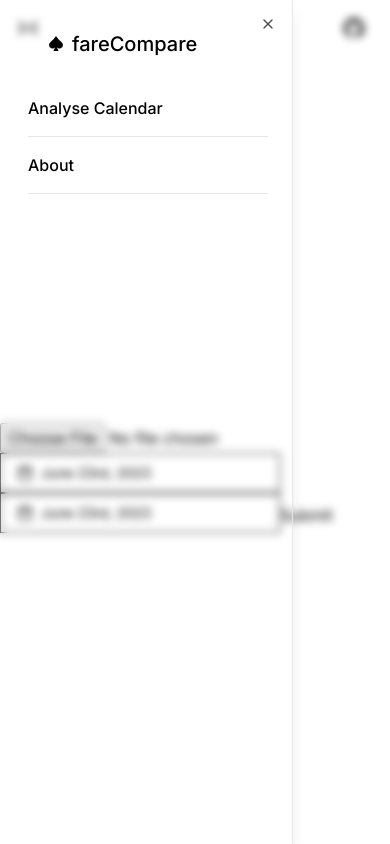
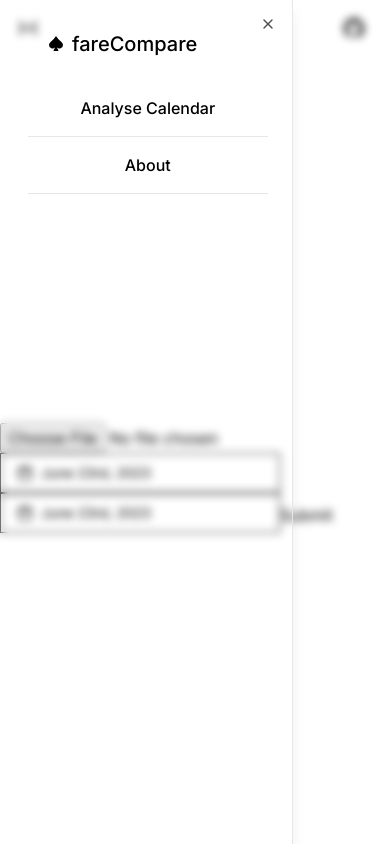
Before and after one commit to saths008/Calendara, a Next.js app in the folder frontend/: page /analyse_calendar in a window 390 px wide. Both pictures are taken after a click on the button "Toggle Menu". Shown: the top 844 px of the page. Built offline with nearby package versions, Linux system fonts and the light colour scheme; no server answers.

Commit message:
feat: Add full width mobile navbar options

```diff
--- a/frontend/src/components/navbar/mobile_navbar.tsx
+++ b/frontend/src/components/navbar/mobile_navbar.tsx
@@ -6,7 +6,7 @@
   AccordionItem,
   AccordionTrigger,
 } from "@/components/ui/accordion";
-import { Button } from "@/components/ui/button";
+import { Button, buttonVariants } from "@/components/ui/button";
 import Link from "next/link";
 import { useState } from "react";
 import { ScrollArea } from "@/components/ui/scroll-area";
@@ -14,18 +14,23 @@
 import ProfileAvatar from "../profile_avatar";
 import { HoverCardForGitHub } from "../HoverCardForGitHub";
 import { siteConfig } from "@/config/site";
+import { cn } from "@/lib/utils";
 
 export function AccordionNavContent() {
   return (
     <Accordion type="single" collapsible className="w-full">
       <AccordionItem value="item-1">
         <AccordionNoTrigger>
-          <Link href="/analyse_calendar">Analyse Calendar</Link>
+          <Link href="/analyse_calendar" className="w-full">
+            Analyse Calendar
+          </Link>
         </AccordionNoTrigger>
       </AccordionItem>
       <AccordionItem value="item-2">
         <AccordionNoTrigger>
-          <Link href="/about">About</Link>
+          <Link href="/about" className="w-full">
+            About
+          </Link>
         </AccordionNoTrigger>
       </AccordionItem>
     </Accordion>
@@ -42,21 +47,13 @@
               variant="ghost"
               className="mr-2 px-0 text-base hover:bg-transparent focus-visible:bg-transparent focus-visible:ring-0 focus-visible:ring-offset-0 lg:hidden"
             >
-              {/* <Icons.menu className="h-6 w-6" /> */}
               <ChevronsRightLeft className="h-6 w-6" />
               <span className="sr-only">Toggle Menu</span>
             </Button>
           </SheetTrigger>
           <SheetContent side="left" className="pl-1 pr-0">
             <div className="px-7">
-              <Link
-                aria-label="Home"
-                href="/"
-                className="flex items-center"
-                onClick={() => setIsOpen(false)}
-              >
-                <ProfileAvatar />
-              </Link>
+              <ProfileAvatar />
             </div>
             <ScrollArea className="my-4 h-[calc(100vh-8rem)] pb-10 pl-6 pr-6">
               <AccordionNavContent />
```
